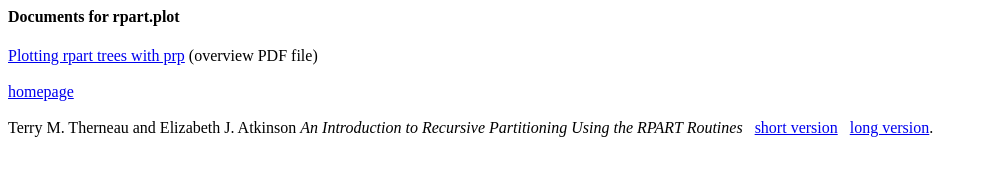
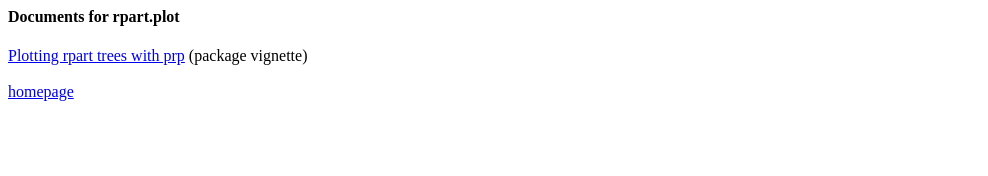
Before and after one commit to cran/rpart.plot, a plain HTML site: page inst/doc/index.html in a window 1280 px wide. Shown: the whole page, without its empty margins (0-988 px from the left). Drawn offline with Linux system fonts and the light colour scheme.

Commit message:
version 1.5.1

```diff
--- a/inst/doc/index.html
+++ b/inst/doc/index.html
@@ -4,18 +4,15 @@
 <title>rpart.plot</title>
 </head>
 <h4>Documents for rpart.plot</h4>
-<a href="prp.pdf">Plotting rpart trees with prp</a> (overview PDF file)
+<a href="prp.pdf">Plotting rpart trees with prp</a> (package vignette)
 <br>
 <br>
 <a href="http://www.milbo.org/rpart-plot">homepage</a>
-<br>
-<br>
-Terry M. Therneau and Elizabeth J. Atkinson
-<i>An Introduction to Recursive Partitioning Using the RPART Routines </i>
-&nbsp;
-<a href="http://mayoresearch.mayo.edu/mayo/research/biostat/upload/rpartmini.pdf">short version</a>
-&nbsp;
-<a href="http://mayoresearch.mayo.edu/mayo/research/biostat/upload/61.pdf">long version</a>.
+<!-- <br> -->
+<!-- <br> -->
+<!-- Terry M. Therneau and Elizabeth J. Atkinson -->
+<!-- <a href="http://mayoresearch.mayo.edu/mayo/research/biostat/upload/rpartmini.pdf"> -->
+<!-- An Introduction to Recursive Partitioning Using the RPART Routines</a> -->
 <br>
 </body>
 </html>
```
Also changed, not shown: 9 other files.
